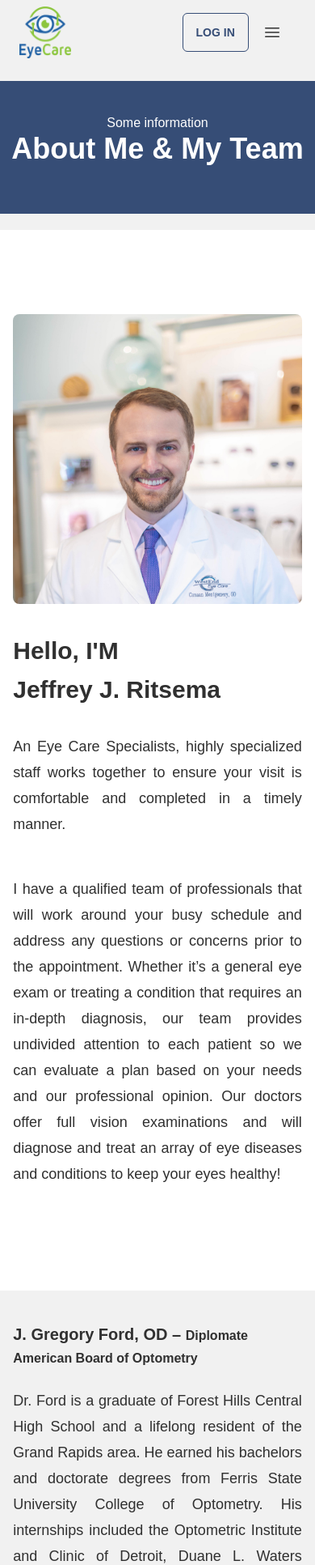
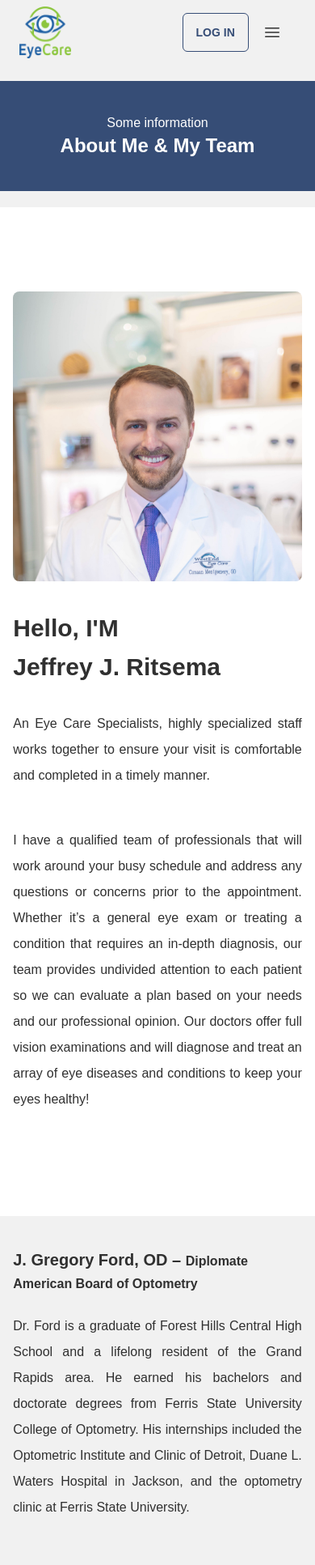
Before and after one commit to ismailjosim/eye-care-client, a React (Create React App) app: page /about in a window 390 px wide. Shown: the top 1933 px of the page at 81% size. Built offline with nearby package versions, Linux system fonts and the light colour scheme; no server answers.

Commit message:
Fix Responsive On mobile device

```diff
--- a/src/components/Auth/UserLogin.jsx
+++ b/src/components/Auth/UserLogin.jsx
@@ -66,8 +66,8 @@ const UserLogin = () => {
 
 
     return (
-        <div className='flex justify-around my-16'>
-            <div className='w-1/2'>
+        <div className='lg:flex justify-around my-16'>
+            <div className='w-1/2 lg:block hidden'>
                 <img src={loginImg} alt="login" />
             </div>
             <div className="w-full max-w-md p-8 space-y-3 rounded-xl border-2">
--- a/src/components/Auth/UserSignUp.jsx
+++ b/src/components/Auth/UserSignUp.jsx
@@ -51,7 +51,7 @@ const UserSignUp = () => {
     return (
         <div>
             <div className='flex justify-around my-10 items-center'>
-                <div className='w-1/2'>
+                <div className='w-1/2 lg:block hidden'>
                     <img src={loginImg} alt="" />
                 </div>
                 <div className="w-full max-w-md p-8 space-y-3 rounded-xl border-2">
--- a/src/components/Pages/About/About.jsx
+++ b/src/components/Pages/About/About.jsx
@@ -12,7 +12,7 @@ const About = () => {
                 <div className="container mx-auto">
                     <div className="block text-center">
                         <span className="text-white">Some information</span>
-                        <h1 className="capitalize mb-5 text-4xl font-bold text-white">About Me & My Team</h1>
+                        <h1 className="capitalize lg:mb-5 lg:text-4xl text-2xl font-bold text-white">About Me & My Team</h1>
                     </div>
                 </div>
             </section>
@@ -22,11 +22,11 @@ const About = () => {
                         <div>
                             <img src={img} alt='' className="rounded-lg" />
                         </div>
-                        <div className=''>
+                        <div>
                             <h3 className="lg:text-5xl text-3xl font-bold">Hello, I'M</h3>
                             <h1 className="lg:text-5xl text-3xl font-bold my-3">Jeffrey J. Ritsema</h1>
-                            <p className="py-6 text-lg text-justify font-medium leading-8">An Eye Care Specialists, highly specialized staff works together to ensure your visit is comfortable and completed in a timely manner.</p>
-                            <p className="py-6 text-lg text-justify font-medium leading-8">I have a qualified team of professionals that will work around your busy schedule and address any questions or concerns prior to the appointment. Whether it’s a general eye exam or treating a condition that requires an in-depth diagnosis, our team provides undivided attention to each patient so we can evaluate a plan based on your needs and our professional opinion. Our doctors offer full vision examinations and will diagnose and treat an array of eye diseases and conditions to keep your eyes healthy!</p>
+                            <p className="py-6 lg:text-lg text-base text-justify font-medium leading-8">An Eye Care Specialists, highly specialized staff works together to ensure your visit is comfortable and completed in a timely manner.</p>
+                            <p className="py-6 lg:text-lg text-base text-justify font-medium leading-8">I have a qualified team of professionals that will work around your busy schedule and address any questions or concerns prior to the appointment. Whether it’s a general eye exam or treating a condition that requires an in-depth diagnosis, our team provides undivided attention to each patient so we can evaluate a plan based on your needs and our professional opinion. Our doctors offer full vision examinations and will diagnose and treat an array of eye diseases and conditions to keep your eyes healthy!</p>
                         </div>
                     </div>
                 </div>
@@ -36,8 +36,8 @@ const About = () => {
                     <div>
                         <h3 className="text-xl font-bold">J. Gregory Ford, OD – <span className="text-base"> Diplomate American Board of Optometry</span> </h3>
 
-                        <p className="py-6 text-lg text-justify font-medium leading-8">Dr. Ford is a graduate of Forest Hills Central High School and a lifelong resident of the Grand Rapids area. He earned his bachelors and doctorate degrees from Ferris State University College of Optometry. His internships included the Optometric Institute and Clinic of Detroit, Duane L. Waters Hospital in Jackson, and the optometry clinic at Ferris State University.</p>
-                        <p className="py-6 text-lg text-justify font-medium leading-8">Dr. Ford was honored as the Michigan Young Optometrist of the Year in 1995, and Optometrist of the Year in 2014, for his outstanding contributions to Optometry and the community. He is board certified by the American Board of Optometry. Dr. Ford is a primary care Optometrist with particular interest in specialty contact lens fittings and eye disease. He is currently active on the legislative committee of the Michigan Optometric Association and part-time Clinical Faculty at the Michigan College of Optometry. He is active in his church and enjoys golf and hockey. He and his wife, Carla, live in Grand Rapids and have 3 grown children.</p>
+                        <p className="py-6 lg:text-lg text-base text-justify font-medium leading-8">Dr. Ford is a graduate of Forest Hills Central High School and a lifelong resident of the Grand Rapids area. He earned his bachelors and doctorate degrees from Ferris State University College of Optometry. His internships included the Optometric Institute and Clinic of Detroit, Duane L. Waters Hospital in Jackson, and the optometry clinic at Ferris State University.</p>
+                        <p className="py-6 lg:text-lg text-base text-justify font-medium leading-8">Dr. Ford was honored as the Michigan Young Optometrist of the Year in 1995, and Optometrist of the Year in 2014, for his outstanding contributions to Optometry and the community. He is board certified by the American Board of Optometry. Dr. Ford is a primary care Optometrist with particular interest in specialty contact lens fittings and eye disease. He is currently active on the legislative committee of the Michigan Optometric Association and part-time Clinical Faculty at the Michigan College of Optometry. He is active in his church and enjoys golf and hockey. He and his wife, Carla, live in Grand Rapids and have 3 grown children.</p>
                     </div>
                     <div>
                         <img src={img2} alt='' className="rounded-lg" />
--- a/src/components/Pages/Services/ServiceDetails.jsx
+++ b/src/components/Pages/Services/ServiceDetails.jsx
@@ -74,12 +74,12 @@ const ServiceDetails = () => {
                 <div className="container mx-auto">
                     <div className="block text-center">
                         <span className="text-white">Service Details</span>
-                        <h1 className="capitalize mb-5 text-4xl font-bold text-white my-5">{title}</h1>
+                        <h1 className="capitalize mb-5 lg:text-4xl text-2xl font-bold text-white my-5">{title}</h1>
                         <h3 className="font-semibold text-2xl text-error">Service Charge: ${price}</h3>
                     </div>
                 </div>
             </section>
-            <div className="w-7/12 mx-auto">
+            <div className="lg:w-7/12 w-10/12 mx-auto">
                 <div className="">
                     <div className="my-3">
                         <div className='flex justify-center'>
@@ -90,7 +90,7 @@ const ServiceDetails = () => {
                             </PhotoProvider>
                         </div>
                         <div className="blog-item-content mt-5">
-                            <p className='leading-10 text-justify text-xl'>
+                            <p className='leading-10 text-justify lg:text-xl text-base'>
                                 {description}
                             </p>
                         </div>
@@ -128,7 +128,6 @@ const ServiceDetails = () => {
                     }
                 </div>
             </div>
-
         </div>
     );
 }
```
